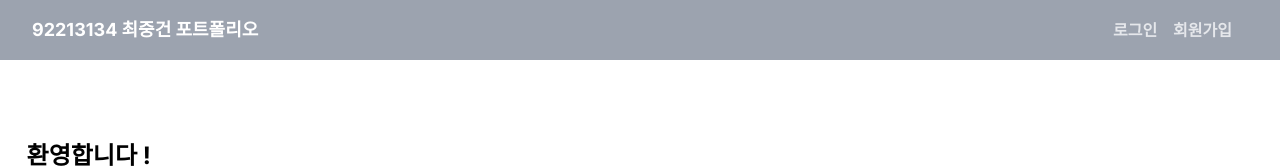
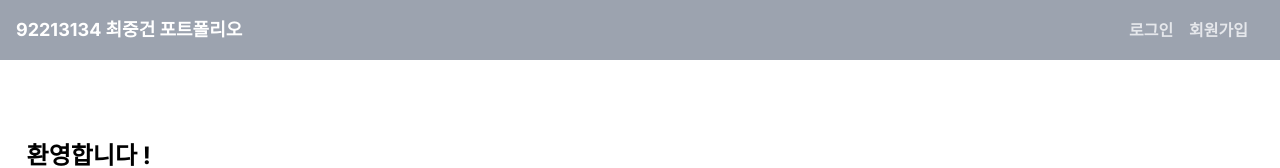
Before and after one commit to Ariera226/Portfolio, a Next.js app: page / in a window 1280 px wide. Shown: the top 168 px of the page. Built offline with nearby package versions, Linux system fonts and the light colour scheme; no server answers.

Commit message:
portfolio.3

```diff
--- a/components/Header.jsx
+++ b/components/Header.jsx
@@ -7,11 +7,11 @@ const Header = () => {
 
   return (
     <>
-      <nav className="bg-gray-400 py-4 px-8">
-        <div className="flex items-center justify-between container bold">
+      <nav className="bg-gray-400 py-4 px-4">
+        <div className="flex items-center justify-between container">
           <div className="flex items-center font-bold">
             <Link href="/">
-              <div className="text-lg text-white hover:text-black mr-4">
+              <div className="text-lg text-white hover:text-black mr-4 bold">
                 92213134 최중건 포트폴리오
               </div>
             </Link>
```
